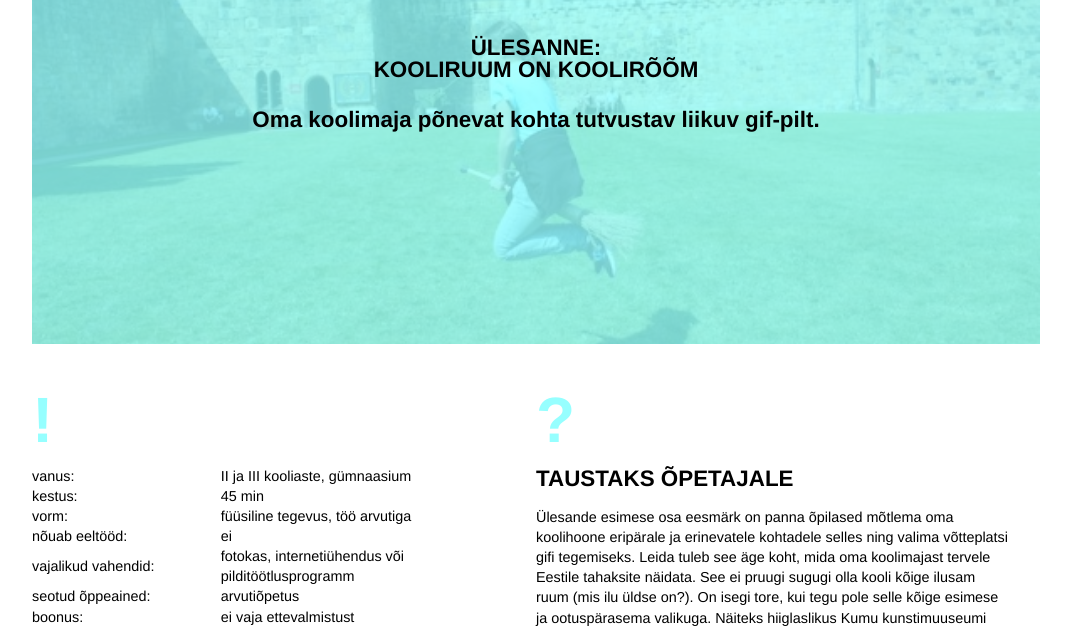
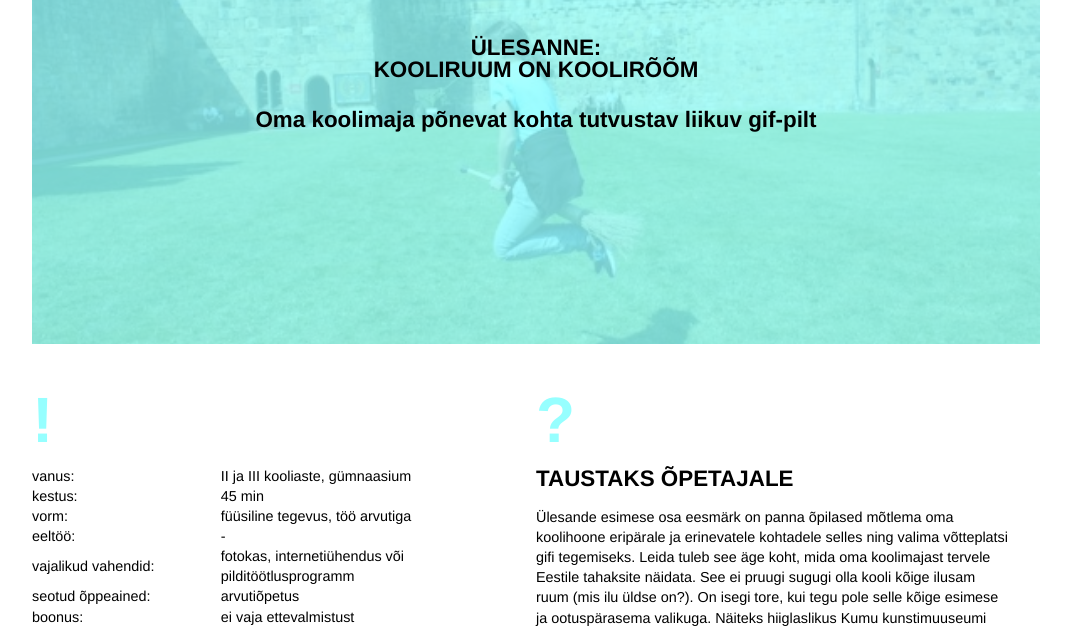
Before and after one commit to ruumiharidus/ruumiharidus.github.io, a Jekyll site: the page built from _posts/2015-11-25-kooliruum-on-kooliroom.md, in a window 1280 px wide and 900 px high, scrolled down 297 px. Shown: the part 153-783 px from the top of the window, without its empty margins (104-1175 px from the left). Built offline with Jekyll 4.4.1, drawn with Linux system fonts in a browser that asks for light colours; nearby versions of some CDN libraries.

Commit message:
Updated 2015-11-25-kooliruum-on-kooliroom.md

```diff
--- a/_posts/2015-11-25-kooliruum-on-kooliroom.md
+++ b/_posts/2015-11-25-kooliruum-on-kooliroom.md
@@ -1,10 +1,11 @@
 ---
 layout: lesson
 title: Kooliruum on koolirõõm
-description: "Oma koolimaja põnevat kohta tutvustav liikuv gif-pilt."
+description: "Oma koolimaja põnevat kohta tutvustav liikuv gif-pilt"
 image: "/images/kooliruum-on-kooliroom.jpg"
 published: true
 ---
+
 
 
 <section class="section-bang">
@@ -13,7 +14,7 @@ published: true
 vanus: 				| II ja III kooliaste, gümnaasium
 kestus: 			| 45 min
 vorm: 				| füüsiline tegevus, töö arvutiga
-nõuab eeltööd:		| ei
+eeltöö:				| -
 vajalikud vahendid:	| fotokas, internetiühendus või pilditöötlusprogramm
 seotud õppeained:	| arvutiõpetus
 boonus:				| ei vaja ettevalmistust
```
